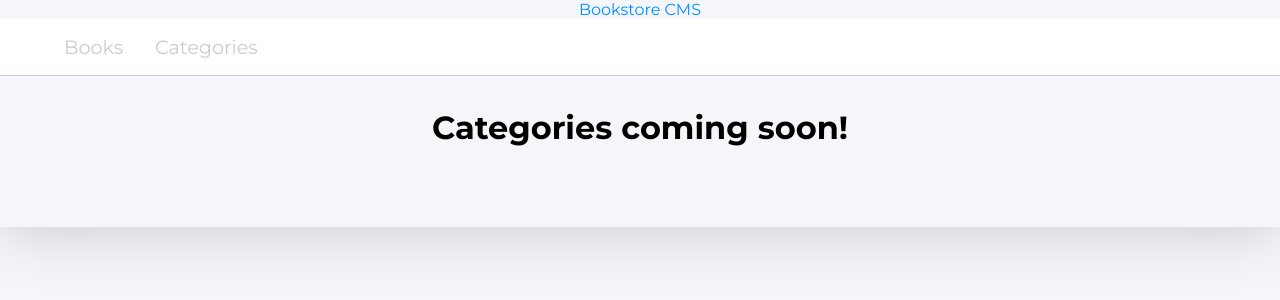
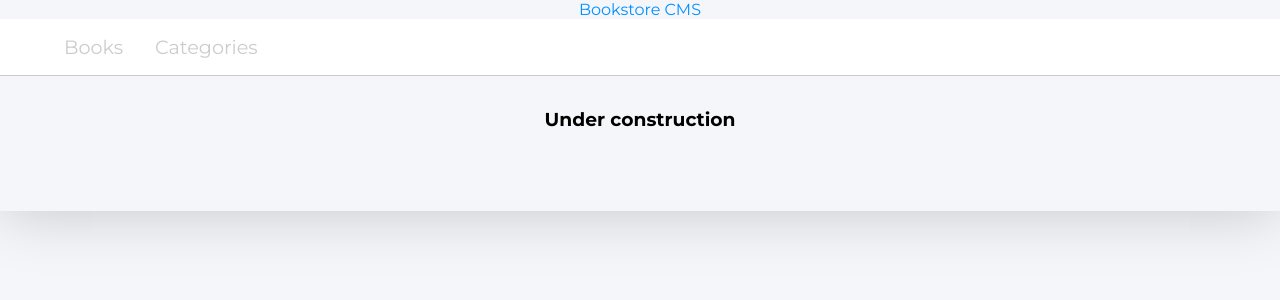
Before and after one commit to mulugithub/Bookstore, a React (Create React App) app: page /categories in a window 1280 px wide. Shown: the top 300 px of the page. Built offline with nearby package versions, Linux system fonts and the light colour scheme.

Commit message:
Change h1 to h3 along with content

```diff
--- a/src/components/Categories.jsx
+++ b/src/components/Categories.jsx
@@ -2,7 +2,9 @@ import React from 'react';
 
 const Categories = () => (
   <div>
-    <h1>Categories coming soon!</h1>
+    <h3>
+      Under construction
+    </h3>
   </div>
 );
 
```
